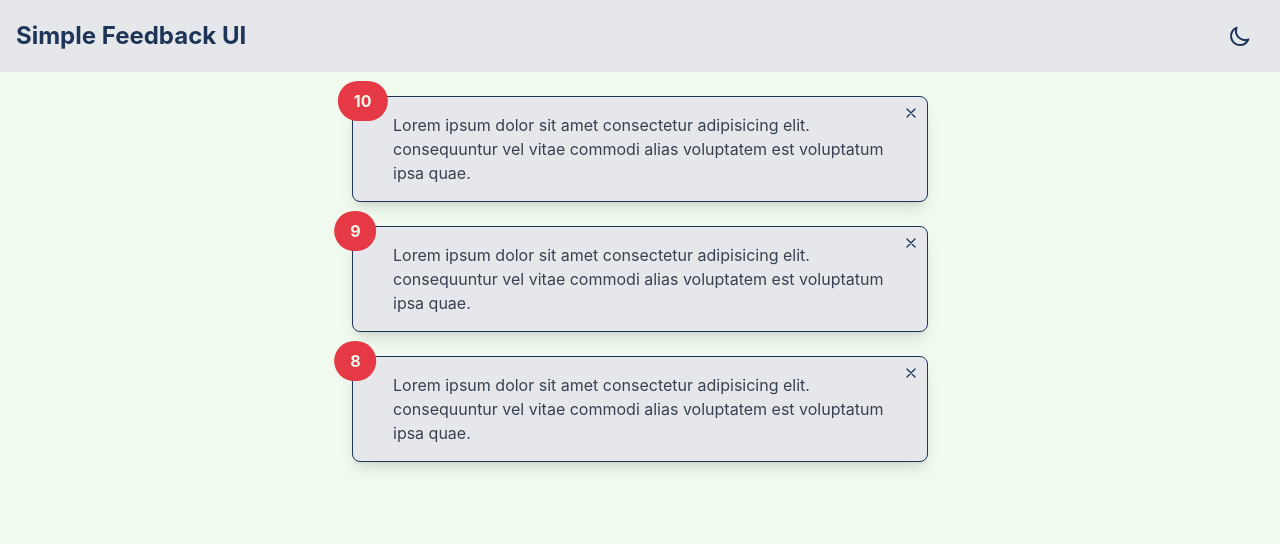
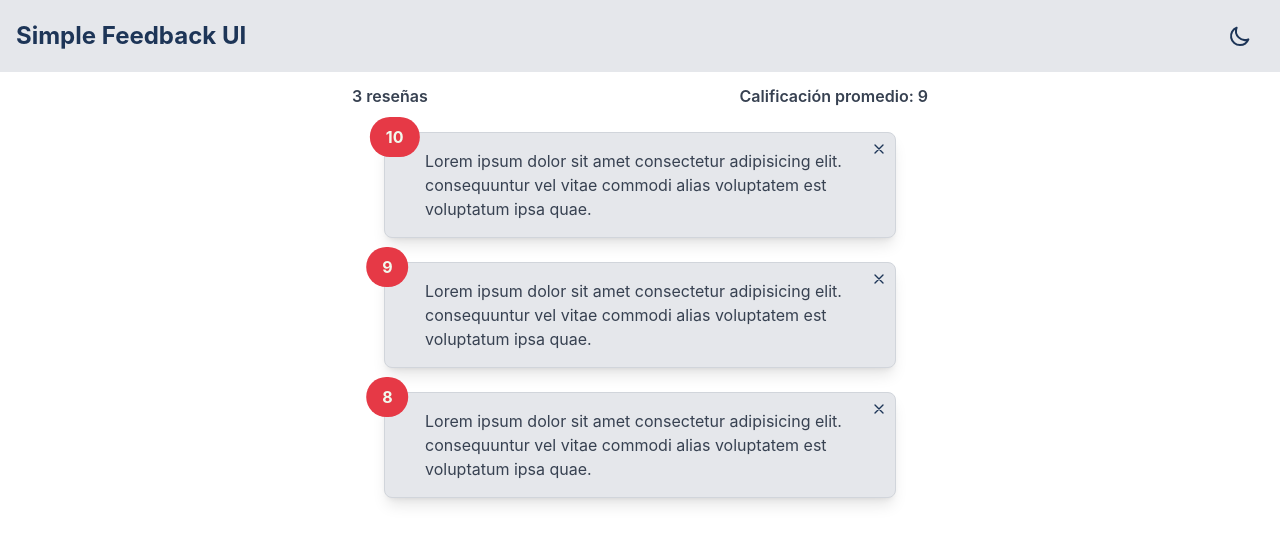
Before and after one commit to jisazamp/simple-feedback-app, a React (Create React App) app: page / in a window 1280 px wide. Shown: the top 544 px of the page. Built offline with nearby package versions, Linux system fonts and the light colour scheme.

Commit message:
Added the feedback stats component

```diff
--- a/src/App.js
+++ b/src/App.js
@@ -2,6 +2,7 @@ import { useState, useEffect } from 'react';
 
 import NavBar from './components/common/navBar';
 import FeedbackItemList from './components/feedbackItemList';
+import FeedbackStats from './components/feedbackStats';
 
 import FeedbackData from './data/FeedbackData';
 
@@ -27,9 +28,7 @@ const App = () => {
   return (
     <div className={dark ? 'dark' : ''}>
       <div
-        className={
-          'bg-customWhite dark:bg-customBlue2 h-screen overflow-y-scroll'
-        }
+        className={'bg-white dark:bg-customBlue2 h-screen overflow-y-scroll'}
       >
         <NavBar
           title='Simple Feedback UI'
@@ -37,6 +36,7 @@ const App = () => {
           dark={dark}
         />
         <div>
+          <FeedbackStats feedback={feedback} />
           <FeedbackItemList
             feedback={feedback}
             onFeedbackDelete={handleFeedbackDelete}
--- a/src/components/common/navBar.jsx
+++ b/src/components/common/navBar.jsx
@@ -6,6 +6,7 @@ const NavBar = ({ title, dark, onThemeChange }) => {
       <h1 className='font-bold text-xl md:text-2xl text-customBlue3 dark:text-customWhite'>
         {title}
       </h1>
+
       <button
         className='px-3 rounded py-2 stroke-customBlue3 dark:stroke-customWhite transition ease-in 300 hover:bg-customBlue3
          hover:stroke-customWhite dark:hover:bg-customWhite dark:hover:stroke-customBlue3'
--- a/src/components/feedbackItem.jsx
+++ b/src/components/feedbackItem.jsx
@@ -5,7 +5,7 @@ const FeedbackItem = ({ item, onDelete }) => {
 
   return (
     <div className='m-6'>
-      <div className='bg-gray-200 border border-customBlue3 shadow-lg max-w-xl flex justify-items-start mx-auto rounded-lg py-4 px-10 relative dark:bg-customBlue3'>
+      <div className='bg-gray-200 border border-gray-300 dark:border-none shadow-lg max-w-lg flex justify-items-start mx-auto rounded-lg py-4 px-10 relative dark:bg-customBlue3'>
         <span
           className='absolute top-1 -left-10 inline-flex items-center justify-center py-3 px-4 text-md font-bold leading-none
          text-customWhite transform translate-x-1/2 -translate-y-1/2 bg-customRed rounded-full'
--- a/src/components/feedbackItemList.jsx
+++ b/src/components/feedbackItemList.jsx
@@ -4,7 +4,13 @@ import FeedbackItem from './feedbackItem';
 
 const FeedbackItemList = ({ feedback, onFeedbackDelete }) => {
   if (!feedback || feedback.length === 0) {
-    return <p>No feedback yet</p>;
+    return (
+      <div className='m-3'>
+        <p className='mx-auto font-semibold text-lg max-w-xl text-gray-900 dark:text-customWhite'>
+          No hay reseñas aún
+        </p>
+      </div>
+    );
   }
 
   return (
--- /dev/null
+++ b/src/components/feedbackStats.jsx
@@ -0,0 +1,30 @@
+import PropTypes from 'prop-types';
+
+const FeedbackStats = ({ feedback }) => {
+  // Calculate average ratings
+  let average =
+    feedback.reduce((acc, cur) => {
+      return acc + cur.rating;
+    }, 0) / feedback.length;
+
+  average = average.toFixed(1).replace(/[.,]0$/, '');
+
+  return (
+    <div className='m-3'>
+      <div className='flex items-center justify-between max-w-xl mx-auto'>
+        <h4 className='text-gray-700 dark:text-customWhite font-semibold'>
+          {feedback.length} reseñas
+        </h4>
+        <h4 className='text-gray-700 dark:text-customWhite font-semibold'>
+          Calificación promedio: {isNaN(average) ? 0 : average}
+        </h4>
+      </div>
+    </div>
+  );
+};
+
+FeedbackStats.propTypes = {
+  feedback: PropTypes.array.isRequired,
+};
+
+export default FeedbackStats;
```
